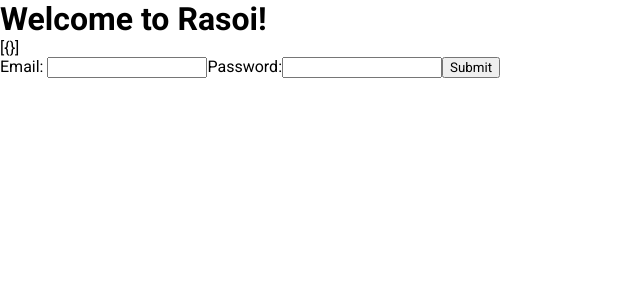
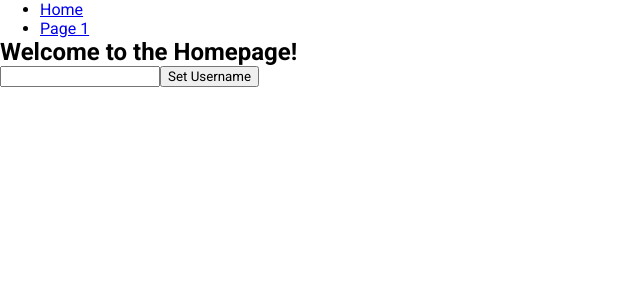
Before and after one commit to pesto-students/front-end-repo-p9-team-code-mavericks, a React (Create React App) app: page / in a window 1280 px wide. Shown: the top 300 px of the page, without its empty margins (0-640 px from the left). Built offline with nearby package versions, Linux system fonts and the light colour scheme.

Commit message:
Basic redux store setup

```diff
--- a/src/App.js
+++ b/src/App.js
@@ -1,44 +1,15 @@
-import React, {useState, useEffect} from 'react'
+// App.js
+import React from 'react';
+import { Provider } from 'react-redux';
+import store from './store/store';
+import AppRouter from './router';
 
-
-
-/*
-  Below code is not the actual code but just an example of retrieving data from backend & sending data to backend api in react.
-*/
 function App() {
-  const [data, setBackendData] = useState([{}]);
-
-  useEffect(()=>{
-    const fetchData = async () => {
-      try {
-        const response = await fetch('http://localhost:3000');
-        const jsonData = await response.json();
-        console.log(jsonData);
-        setBackendData(jsonData);
-      } catch (error) {
-        console.log('Error fetching data:', error);
-      }
-    };
-    fetchData();
-  },[]);
-
   return (
-    <>
-    <div>
-      <h1>Welcome to Rasoi!</h1>
-
-      {/* Retrieving data */}
-      <p>{JSON.stringify(data)}</p>
-
-      {/* Sending data using form with post method */}
-      <form method='post' action='http://localhost:3000/signup'>
-        Email: <input type='email' name='email' required />
-        Password:<input name='password' required />
-        <button type='submit'>Submit</button>
-      </form>
-    </div>
-    </>
-  )
+    <Provider store={store}>
+      <AppRouter />
+    </Provider>
+  );
 }
 
 export default App;
--- /dev/null
+++ b/src/components/HomePage.js
@@ -0,0 +1,41 @@
+// components/HomePage.js
+import React, { useState } from 'react';
+import { useDispatch, useSelector } from 'react-redux';
+import { signup, login } from '../store/usernameSlice';
+
+const HomePage = () => {
+  const [inputUsername, setInputUsername] = useState('');
+  const dispatch = useDispatch();
+  const username = useSelector((state) => state.username.username);
+
+  const handleSetUsername = () => {
+    dispatch(signup(inputUsername));
+  };
+
+  const handleClearUsername = () => {
+    dispatch(login());
+  };
+
+  return (
+    <div>
+      {username ? (
+        <div>
+          <h2>Welcome, {username}!</h2>
+          <button onClick={handleClearUsername}>Clear Username</button>
+        </div>
+      ) : (
+        <div>
+          <h2>Welcome to the Homepage!</h2>
+          <input
+            type="text"
+            value={inputUsername}
+            onChange={(e) => setInputUsername(e.target.value)}
+          />
+          <button onClick={handleSetUsername}>Set Username</button>
+        </div>
+      )}
+    </div>
+  );
+};
+
+export default HomePage;
--- /dev/null
+++ b/src/components/Page1.js
@@ -0,0 +1,8 @@
+// components/Page1.js
+import React from 'react';
+
+const Page1 = () => {
+  return <div>Welcome to Page 1!</div>;
+};
+
+export default Page1;
--- /dev/null
+++ b/src/router/index.js
@@ -0,0 +1,38 @@
+// router/index.js
+import React from 'react';
+import { BrowserRouter, Routes, Route, Link } from 'react-router-dom';
+import { useSelector } from 'react-redux';
+import HomePage from '../components/HomePage';
+import Page1 from '../components/Page1';
+
+const AppRouter = () => {
+  const username = useSelector((state) => state.username.username);
+
+  return (
+    <BrowserRouter>
+      <nav>
+        <ul>
+          <li>
+            <Link to="/">Home</Link>
+          </li>
+          <li>
+            <Link to="/page1">Page 1</Link>
+          </li>
+        </ul>
+      </nav>
+
+      <Routes>
+        <Route
+          path="/"
+          element={<HomePage />}
+        />
+        <Route
+          path="/page1"
+          element={username ? <Page1 /> : <HomePage />}
+        />
+      </Routes>
+    </BrowserRouter>
+  );
+};
+
+export default AppRouter;
--- /dev/null
+++ b/src/store/store.js
@@ -0,0 +1,11 @@
+// store/store.js
+import { configureStore } from '@reduxjs/toolkit';
+import usernameReducer from './usernameSlice';
+
+const store = configureStore({
+  reducer: {
+    username: usernameReducer,
+  },
+});
+
+export default store;
--- /dev/null
+++ b/src/store/usernameSlice.js
@@ -0,0 +1,22 @@
+// store/usernameSlice.js
+import { createSlice } from '@reduxjs/toolkit';
+
+const initialState = {
+  username: null,
+};
+
+const usernameSlice = createSlice({
+  name: 'username',
+  initialState,
+  reducers: {
+    signup: (state, action) => {
+      state.username = action.payload;
+    },
+    login: (state) => {
+      state.username = null;
+    },
+  },
+});
+
+export const { signup, login } = usernameSlice.actions;
+export default usernameSlice.reducer;
```
